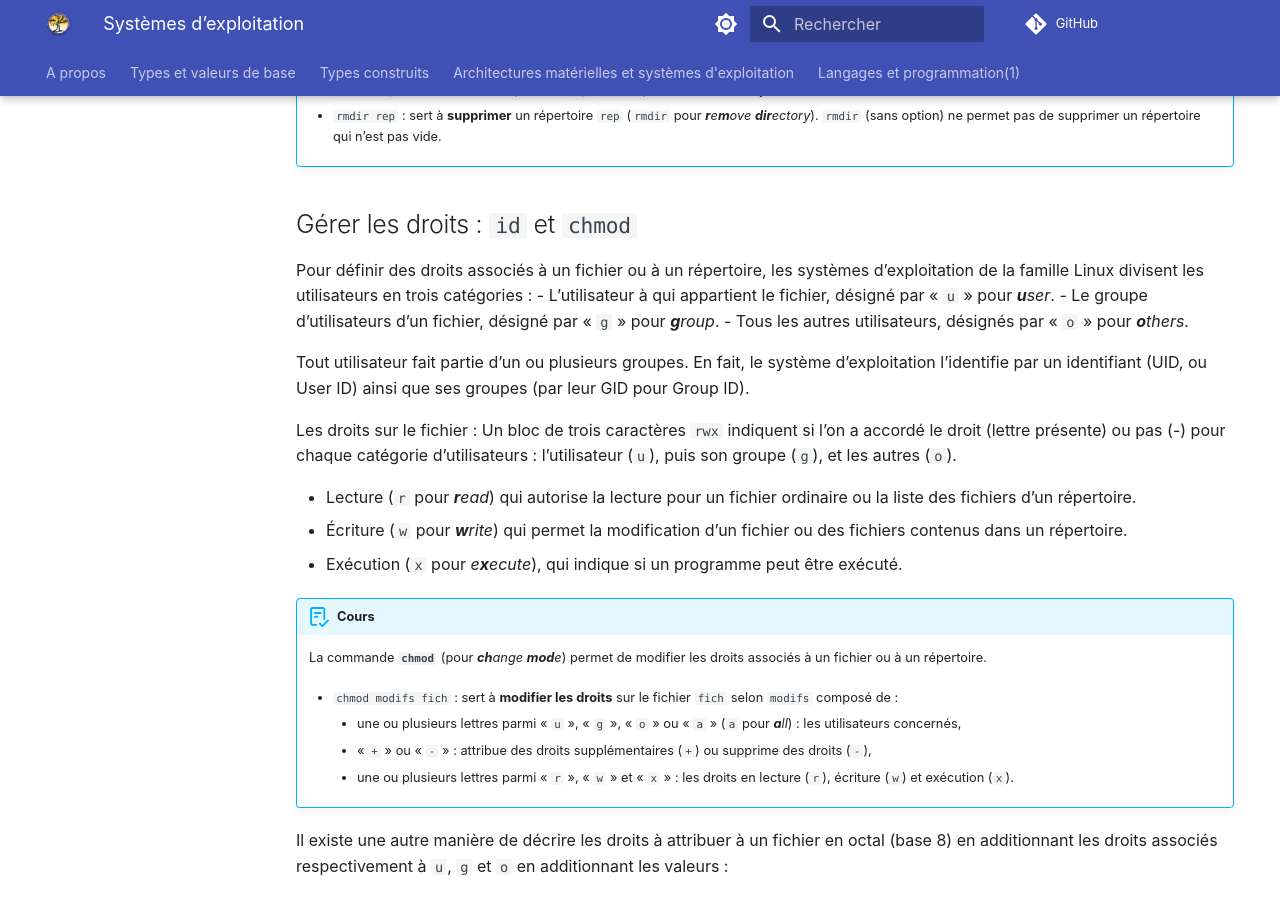
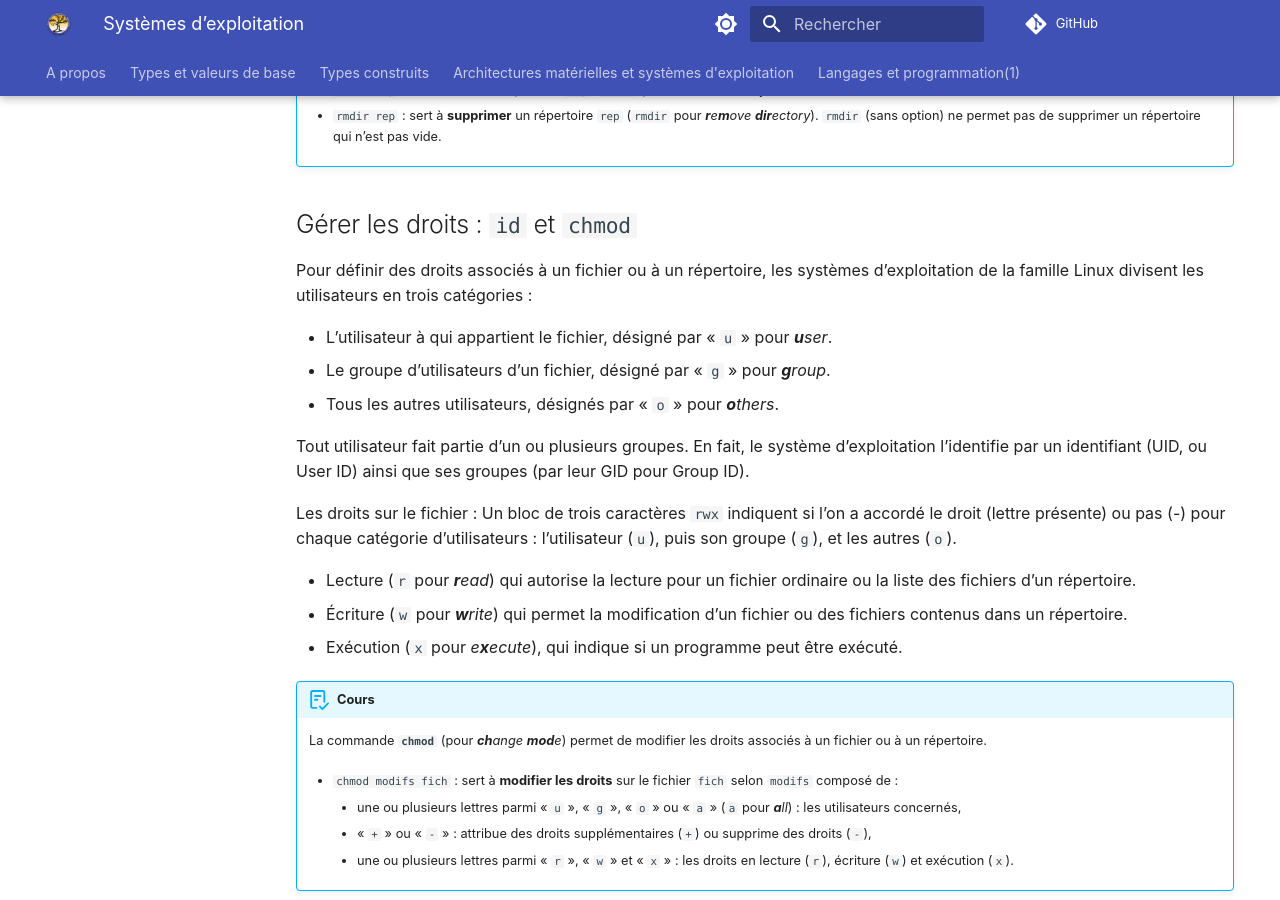
Before and after one commit to eipaca/NSI-1, an MkDocs documentation site: the page built from docs/architecture-materielles-et-systemes-d-exploitation/3-systemes-exploitation.md, in a window 1280 px wide and 900 px high, scrolled down 2875 px. Built offline with MkDocs 1.6.1 and Material for MkDocs 9.7.7, drawn with Linux system fonts in a browser that asks for light colours; comment, search, counter and statistics services are not loaded; some of the changed text lies outside the part shown.

Commit message:
Add files via upload

```diff
--- a/docs/architecture-materielles-et-systemes-d-exploitation/3-systemes-exploitation.md
+++ b/docs/architecture-materielles-et-systemes-d-exploitation/3-systemes-exploitation.md
@@ -110,6 +110,7 @@ Les fichiers, répertoires[^3.3] et sous-répertoires informatiques sont organis
 ## Gérer les droits : `id` et `chmod`
 
 Pour définir des droits associés à un fichier ou à un répertoire, les systèmes d’exploitation de la famille Linux divisent les utilisateurs en trois catégories :
+
 - L’utilisateur à qui appartient le fichier, désigné par « `u` » pour ***u****ser*.
 - Le groupe d’utilisateurs d’un fichier, désigné par « `g` » pour ***g****roup*.
 - Tous les autres utilisateurs, désignés par « `o` » pour ***o****thers*.
@@ -175,7 +176,7 @@ La plupart des commandes ont une option `--help` qui décrit leur utilisation.
 |Commande|	Description|
 |:-|:-|
 |`cmd > fich`        | Écrit la sortie de commande `cmd` dans un fichier `fich`|
-|`cmd1 \| cmd2`      | Renvoie la sortie de la commande  `cmd1` sur l’entrée de `cmd2`|
+|`cmd1｜cmd2`        | Renvoie la sortie de la commande  `cmd1` sur l’entrée de `cmd2`|
 |`cat fich`          | Affiche le contenu du fichier `fich`|
 |`cd rep`            | Change de répertoire courant pour aller dans `rep`|
 |`cd ou cd ~`        | Change de répertoire courant pour aller dans le répertoire utilisateur|
```
